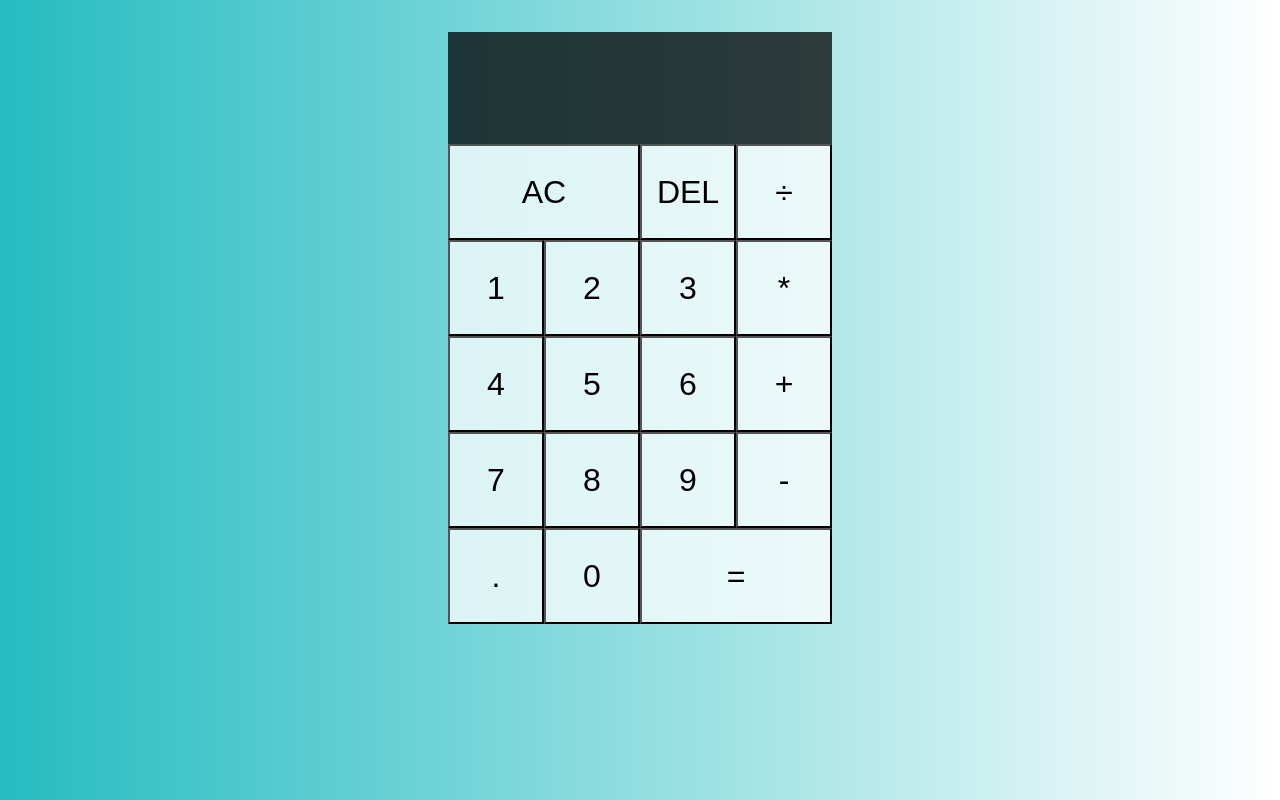
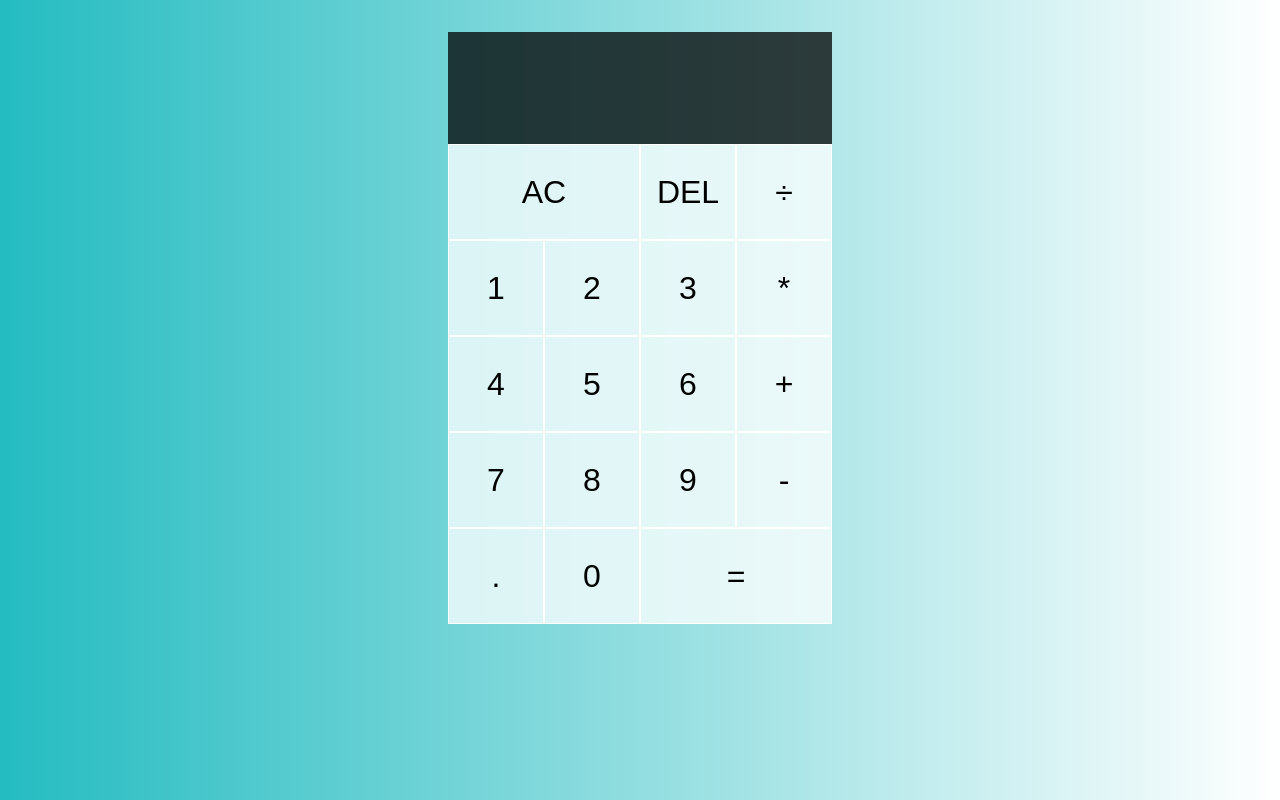
Before and after one commit to ANaRobe/Calculator, a React (Create React App) app in the folder my-app/: page / in a window 1280 px wide. Built offline with nearby package versions, Linux system fonts and the light colour scheme.

Commit message:
add Readme.md

```diff
--- a/my-app/src/index.css
+++ b/my-app/src/index.css
@@ -18,7 +18,7 @@ body{
 .calculator-grid > button {
   cursor: pointer;
   font-size: 2rem;
-  border: 1pxsolid white;
+  border: 1px solid white;
   outline: none;
   background-color: rgba(255, 255, 255, .75 );
 }
```
Also changed, not shown: 6 other files (tests, documents, lock files or other folders).
